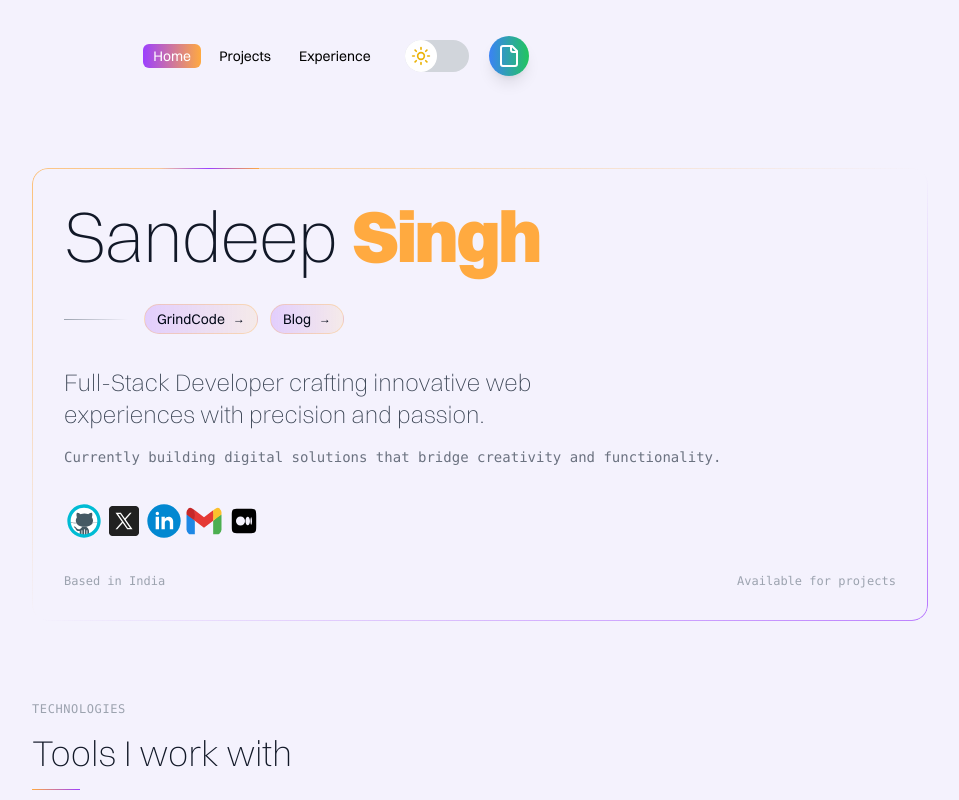
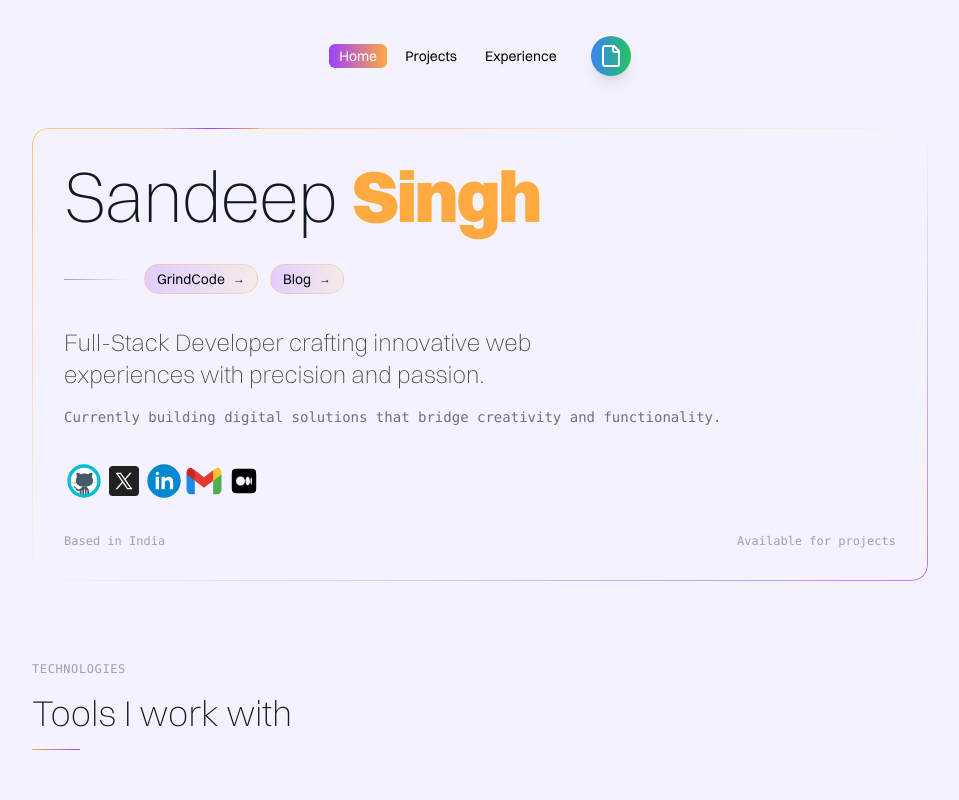
Before and after one commit to CoDesign-Spa27/sandeep, a Next.js app: page / in a window 1280 px wide. Shown: the top 800 px of the page, without its empty margins (160-1119 px from the left). Built offline with nearby package versions, Linux system fonts and the light colour scheme.

Commit message:
revamp: navbar and layout

```diff
--- a/app/_Section/Navbar.tsx
+++ b/app/_Section/Navbar.tsx
@@ -50,14 +50,14 @@ const Navbar: React.FC<NavbarProps> = ({
   }
   return (
     <motion.div
-      className="w-full max-w-2xl"
+      className="w-full"
       variants={containerVariants}
       initial="hidden"
       animate="visible"
     >
       <div className="flex items-center justify-center">
         <div className="sm:flex  items-center justify-between">
-          <div className="flex gap-3 pl-7 items-center p-3">
+          <div className="flex gap-3 items-center p-3">
             <div className="flex items-center gap-2">
               {tabs.map((tab) => (
                 <Chip
@@ -72,7 +72,6 @@ const Navbar: React.FC<NavbarProps> = ({
 
           <div>
             <div className="flex items-center justify-center gap-5 sm:justify-between p-3">
-              <ModeToggle />
               <DownloadResumeButton />
             </div>
           </div>
--- a/app/page.tsx
+++ b/app/page.tsx
@@ -16,16 +16,20 @@ function Landing() {
 
   useEffect(() => {
     setMounted(true);
-  }, [])
+  }, []);
 
   return (
-    <div className="min-h-screen  antialiased max-w-5xl mx-auto py-10 sm:py-6 px-6 transition-all  font-switzer">
-      <div className="flex flex-col gap-20">
-          <Suspense fallback={<div>
+    <div className="min-h-screen  antialiased max-w-5xl mx-auto py-5 sm:py-6 px-6 transition-all  font-switzer">
+      <div className="flex flex-col gap-10">
+        <Suspense
+          fallback={
+            <div>
               <div className="flex justify-center items-center h-screen">
                 <Loading />
               </div>
-          </div>}>
+            </div>
+          }
+        >
           <div>
             <Navbar
               homeRef={homeRef}
@@ -33,6 +37,7 @@ function Landing() {
               experienceRef={experienceRef}
             />
           </div>
+          <div className="flex flex-col gap-20">
             <section ref={homeRef}>
               <Home />
             </section>
@@ -48,6 +53,7 @@ function Landing() {
             <section>
               <ContactMe />
             </section>
+          </div>
         </Suspense>
       </div>
     </div>
@@ -56,18 +62,14 @@ function Landing() {
 
 export default memo(Landing);
 
-
-function Loading(){
-  return <div>
+function Loading() {
+  return (
+    <div>
       <div className="flex-col gap-4 w-full flex items-center justify-center">
-  <div
-    className="w-20 h-20 border-4 border-transparent text-blue-400 text-4xl animate-spin flex items-center justify-center border-t-blue-400 rounded-full"
-  >
-    <div
-      className="w-16 h-16 border-4 border-transparent text-red-400 text-2xl animate-spin flex items-center justify-center border-t-red-400 rounded-full"
-    ></div>
+        <div className="w-20 h-20 border-4 border-transparent text-blue-400 text-4xl animate-spin flex items-center justify-center border-t-blue-400 rounded-full">
+          <div className="w-16 h-16 border-4 border-transparent text-red-400 text-2xl animate-spin flex items-center justify-center border-t-red-400 rounded-full"></div>
         </div>
       </div>
-
     </div>
+  );
 }
```
Lines whose indentation alone changed are shown as unchanged.
